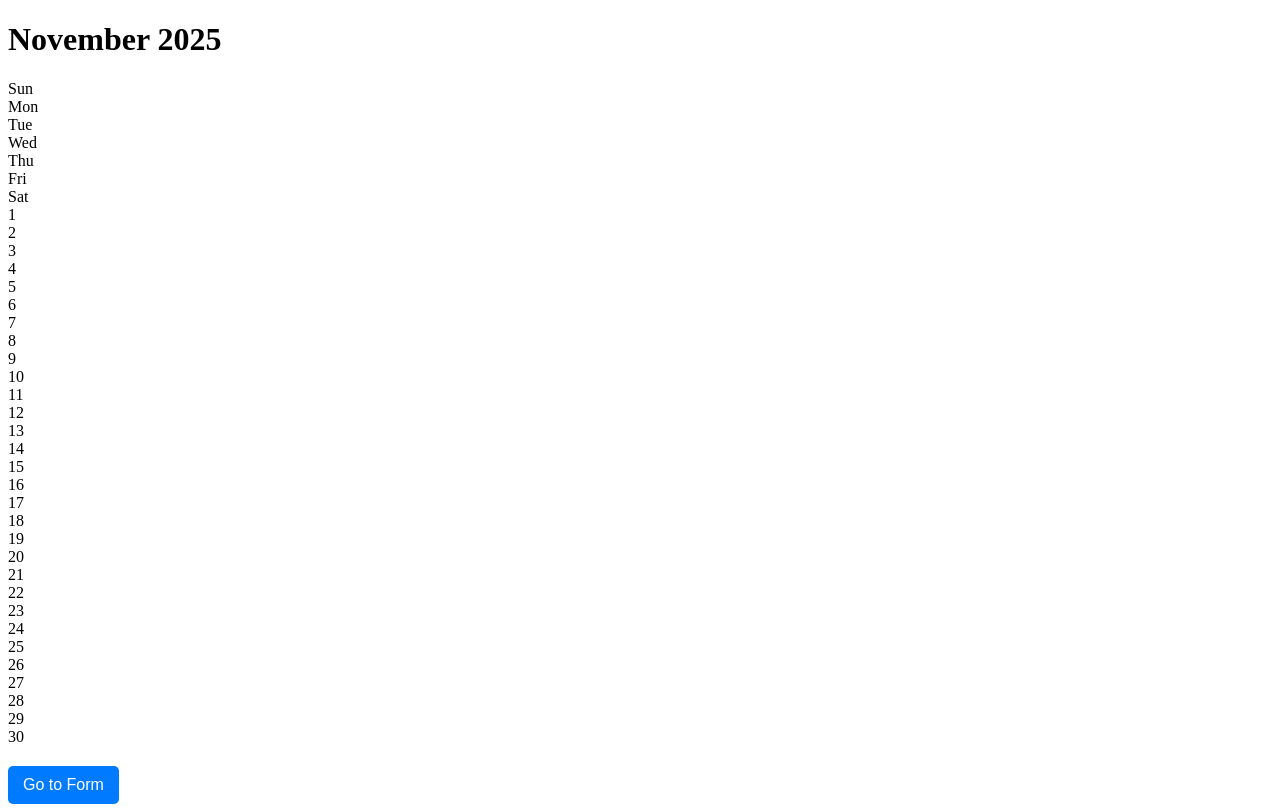
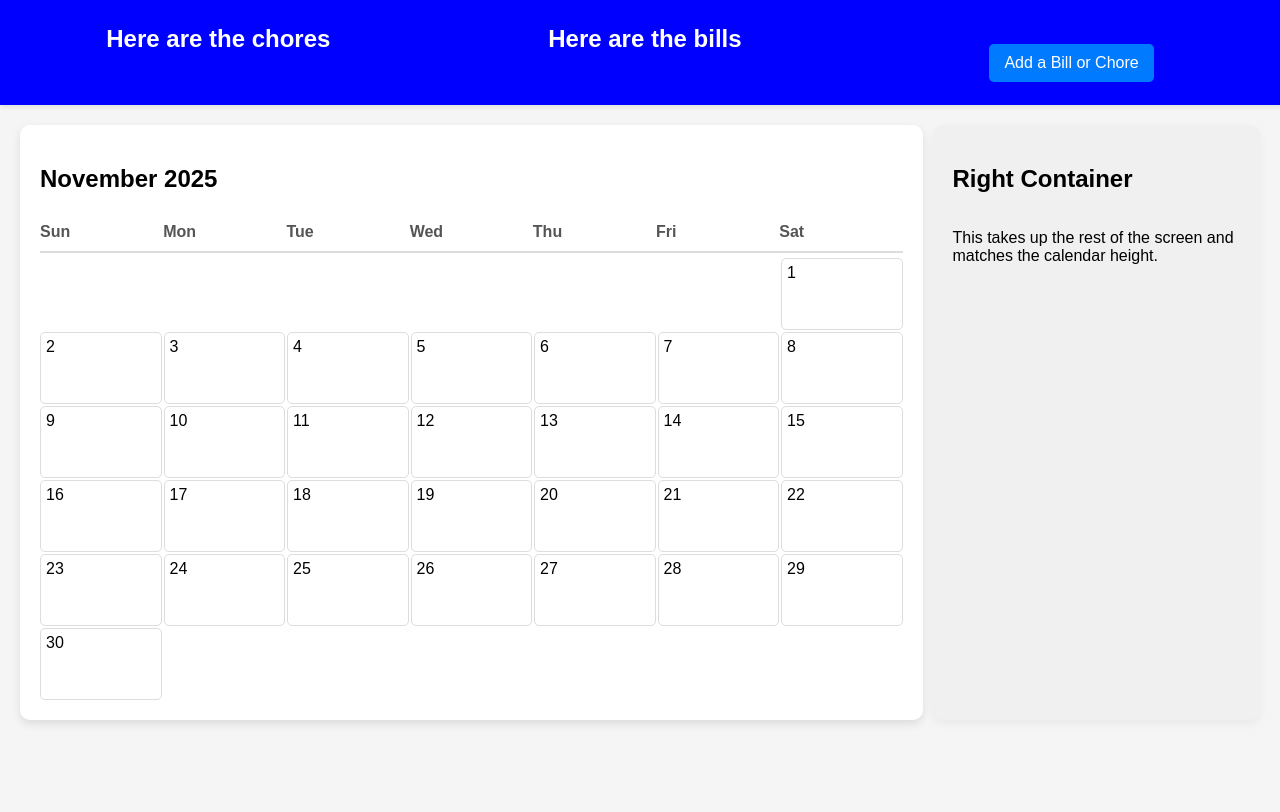
Before and after one commit to nicsereleas/cs498project, a React (Create React App) app in the folder frontend/: page / in a window 1280 px wide. Built offline with nearby package versions, Linux system fonts and the light colour scheme.

Commit message:
FE changes for calender

```diff
--- a/frontend/src/App.css
+++ b/frontend/src/App.css
@@ -1,3 +1,12 @@
+/* General page styling */
+body {
+  font-family: Arial, sans-serif;
+  background-color: #f5f5f5;
+  margin: 0;
+  padding: 0;
+}
+
+/* Navigation button */
 .nav-button {
   margin-top: 20px;
   padding: 10px 15px;
@@ -13,42 +22,3 @@
 .nav-button:hover {
   background-color: #0056b3;
 }
-
-.form-container {
-  width: 400px;
-  margin: 50px auto;
-  display: flex;
-  flex-direction: column;
-  gap: 15px;
-  text-align: left;
-}
-
-form label {
-  display: flex;
-  flex-direction: column;
-  margin-bottom: 10px;
-  font-weight: bold;
-}
-
-form input,
-form textarea {
-  padding: 8px;
-  margin-top: 5px;
-  border-radius: 4px;
-  border: 1px solid #ccc;
-}
-
-form button[type="submit"] {
-  margin-top: 10px;
-  padding: 10px 15px;
-  font-size: 16px;
-  cursor: pointer;
-  background-color: #28a745;
-  color: white;
-  border: none;
-  border-radius: 5px;
-}
-
-form button[type="submit"]:hover {
-  background-color: #1e7e34;
-}
--- a/frontend/src/App.js
+++ b/frontend/src/App.js
@@ -1,8 +1,12 @@
 import React, { useState } from "react";
 import { Routes, Route, Link } from "react-router-dom";
 import "./App.css";
+import "./Calendar.css";
+import "./Form.css";
 
 const daysOfWeek = ["Sun", "Mon", "Tue", "Wed", "Thu", "Fri", "Sat"];
+
+
 
 function CalendarPage() {
   const [selectedDate, setSelectedDate] = useState(null);
@@ -34,25 +38,43 @@ function CalendarPage() {
   }
 
   return (
+    <>
+      <div className="top-container">
+        <h2 className="chores">Here are the chores</h2>
+        <h2 className="bills">Here are the bills</h2>
+        <h3 className="top-link"><Link to="/form">
+            <button className="nav-button">Add a Bill or Chore</button>
+          </Link>
+          </h3>
+      </div>
+      <div className="bottom-container">
         <div className="calendar-container">
-      <h1>
+          <h2>
             {today.toLocaleString("default", { month: "long" })} {year}
-      </h1>
+          </h2>
           <div className="weekdays">
             {daysOfWeek.map((d) => (
               <div key={d} className="weekday">{d}</div>
             ))}
           </div>
           <div className="calendar-grid">{calendarDays}</div>
-      <Link to="/form">
-        <button className="nav-button">Go to Form</button>
-      </Link>
         </div>
+
+        <div className="right-container">
+          <h2>Right Container</h2>
+          <p>This takes up the rest of the screen and matches the calendar height.</p>
+        </div>
+      </div>
+    </>
   );
 }
 
+
+
+
 function FormPage() {
   return (
+    <body>
     <div className="form-container">
       <h1>Sample Form</h1>
       <form>
@@ -74,6 +96,7 @@ function FormPage() {
         <button className="nav-button">Back to Calendar</button>
       </Link>
     </div>
+    </body>
   );
 }
 
--- /dev/null
+++ b/frontend/src/Calendar.css
@@ -0,0 +1,103 @@
+.top-container {
+  height: 10%;
+  width: 100%;
+  background-color: blue;
+  color: white;
+  padding: 5px;
+  text-align: center;
+  box-shadow: 0 2px 5px rgba(0,0,0,0.1);
+  display: flex;
+}
+
+.bottom-container {
+  display: flex;
+  flex: 1;
+  gap: 10px;
+  padding: 20px;
+  box-sizing: border-box;
+}
+
+
+.calendar-container {
+  flex: 3;
+  background-color: white;
+  border-radius: 10px;
+  padding: 20px;
+  box-shadow: 0 4px 10px rgba(0,0,0,0.1);
+}
+
+.right-container {
+  flex: 1;
+  background-color: #f0f0f0;
+  border-radius: 10px;
+  padding: 20px;
+  box-shadow: 0 4px 10px rgba(0,0,0,0.05);
+  display: flex;
+  flex-direction: column;
+  justify-content: flex-start;
+}
+
+.weekdays {
+  display: grid;
+  grid-template-columns: repeat(7, 1fr);
+  margin-bottom: 5px;
+}
+
+.weekday {
+  font-weight: bold;
+  color: #555;
+  padding: 10px 0;
+  border-bottom: 2px solid #ddd;
+}
+
+.calendar-grid {
+  display: grid;
+  grid-template-columns: repeat(7, 1fr);
+  gap: 2px;
+}
+
+.day {
+  min-height: 60px;
+  border: 1px solid #ddd;
+  display: flex;
+  justify-content: left;
+  padding: 5px 5px;
+  align-items: left;
+  cursor: pointer;
+  transition: background 0.2s;
+  font-size: 16px;
+  background-color: white;
+  border-radius: 5px;
+}
+
+.day:hover {
+  background-color: #e6f7ff;
+}
+
+.day.selected {
+  background-color: #007bff;
+  color: white;
+  font-weight: bold;
+}
+
+.day.empty {
+  border: none;
+  background-color: transparent;
+  cursor: default;
+}
+
+.chores {
+  text-align: center;
+  width: 33.33%;
+}
+
+.bills {
+  text-align: center;
+  width: 33.33%;
+}
+
+.top-link {
+  text-align: center;
+  width: 33.33%;
+  vertical-align: top;
+}
--- /dev/null
+++ b/frontend/src/Form.css
@@ -0,0 +1,37 @@
+.form-container {
+  width: 400px;
+  display: flex;
+  flex-direction: column;
+  gap: 15px;
+
+}
+
+form label {
+  display: flex;
+  flex-direction: column;
+  margin-bottom: 10px;
+  font-weight: bold;
+}
+
+form input,
+form textarea {
+  padding: 8px;
+  margin-top: 5px;
+  border-radius: 4px;
+  border: 1px solid #ccc;
+}
+
+form button[type="submit"] {
+  margin-top: 10px;
+  padding: 10px 15px;
+  font-size: 16px;
+  cursor: pointer;
+  background-color: #28a745;
+  color: white;
+  border: none;
+  border-radius: 5px;
+}
+
+form button[type="submit"]:hover {
+  background-color: #1e7e34;
+}
```
Also changed, not shown: 2 other files (tests, documents, lock files or other folders). Lines whose indentation alone changed are shown as unchanged.
